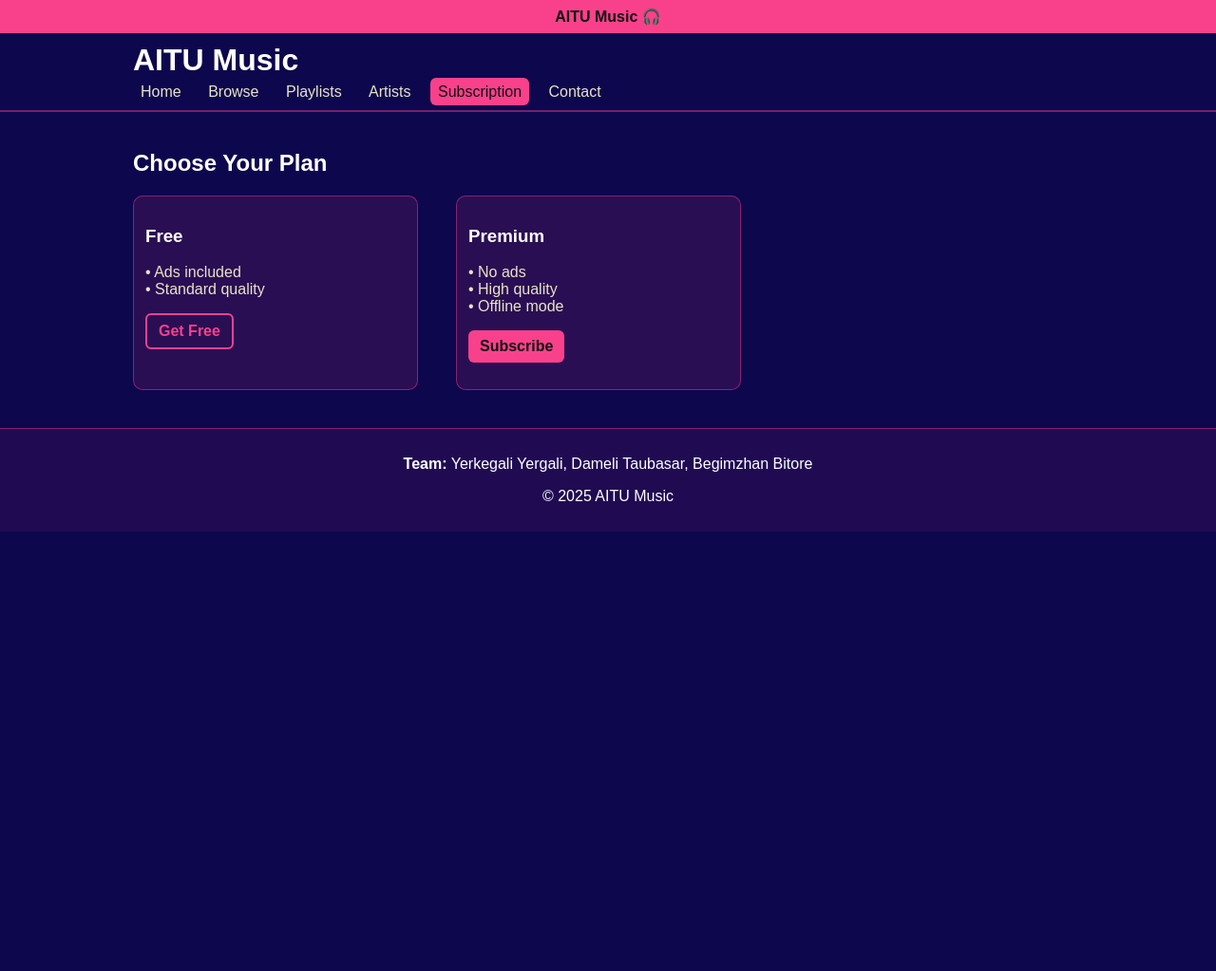
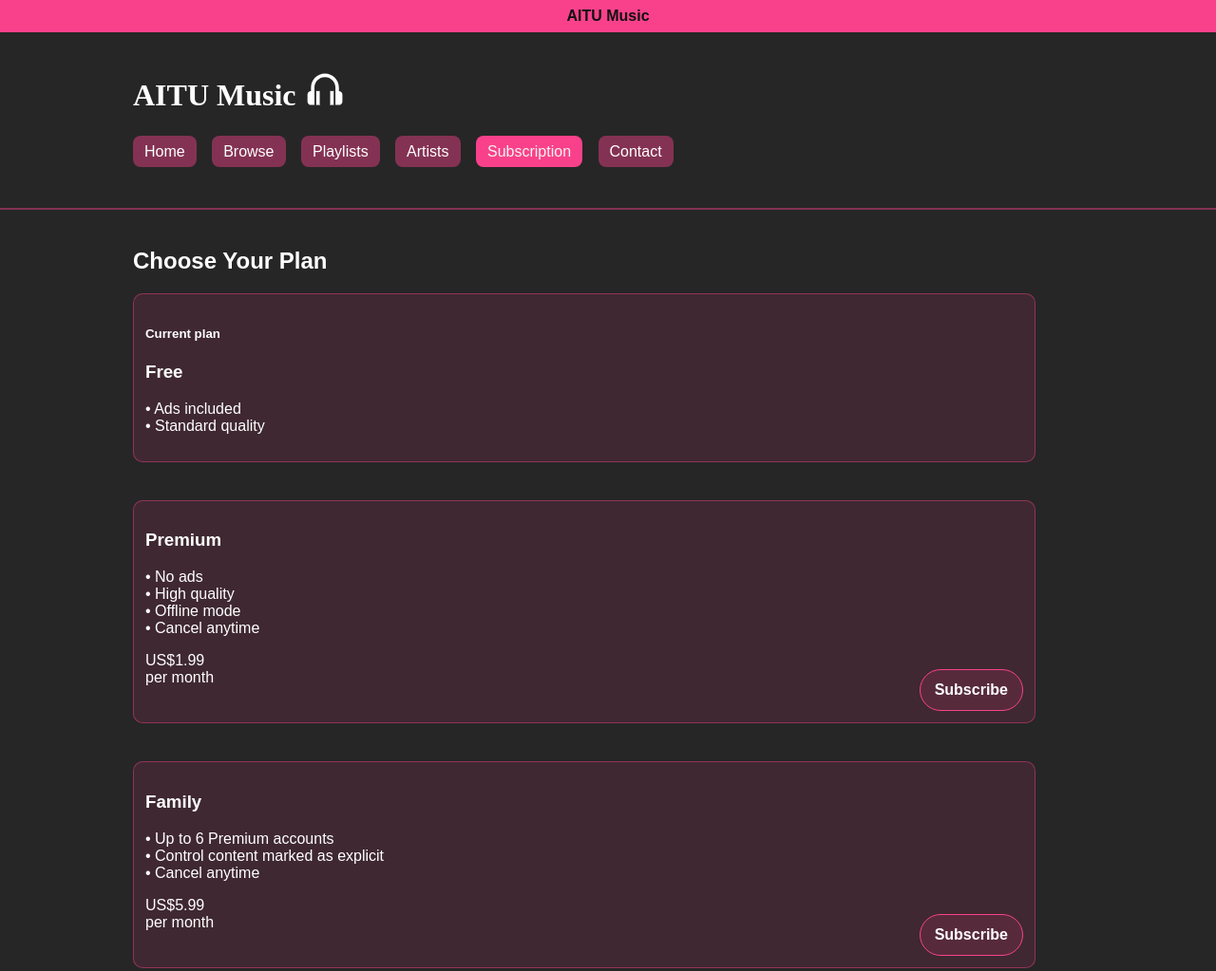
Before and after one commit to paranoia3/MusicStreaming, a plain HTML site: page subscription.html in a window 1280 px wide. Shown: the top 1023 px of the page at 95% size. Before the commit the page ends 800 px from the top, so only its background shows below. Drawn offline with Linux system fonts and the light colour scheme.

Commit message:
some color changes

```diff
--- a/css/style.css
+++ b/css/style.css
@@ -3,8 +3,8 @@
 body {
     margin: 0;
     font-family: Arial, sans-serif;
-    color: #ffffff;
-    background: #0d074d;
+    color: #ffff;
+    background: rgb(38, 38, 38);
 }
 
 a {
@@ -24,25 +24,33 @@ a:hover { text-decoration: underline; }
     text-align: center;
     padding: 8px 12px;
     font-weight: bold;
+    margin-bottom: 10px;
 }
 
 .header {
-    border-bottom: 1px solid rgba(249,65,139,0.45);
-    padding: 10px 0;
+    border-bottom: 1px solid #F9418B72;
+    padding: 10px;
+    padding-bottom: 50px;
 }
 
-.logo { margin: 0 0 6px; }
+.logo {
+    padding-bottom: 10px;
+    font-family: algerian;
+}
 
 .nav a {
-    margin-right: 8px;
-    padding: 6px 8px;
-    border-radius: 6px;
-    color: #e9e4c6;
+    margin-right: 12px;
+    padding: 8px 12px;
+    border-radius: 8px;
+    color: #ffff;
+    background: #F9418B72;
 }
 .nav a.active,
 .nav a:hover {
     background: #f9418b;
-    color: #111;
+    color: #f5f4ed;
+    text-decoration: none;
+    cursor: pointer;
 }
 
 .section {
@@ -53,21 +61,30 @@ a:hover { text-decoration: underline; }
     background: rgba(249,65,139,0.08);
 }
 
-.muted { color: #e9e4c6; }
+.muted { color: #ffff; }
 
 .btn {
     display: inline-block;
     background: #f9418b;
-    color: #111;
+    color: #ffff;
     padding: 8px 12px;
-    border-radius: 6px;
-    border: none;
+    border-radius: 8px;
+    border: 2px solid #f9418b;
     font-weight: bold;
+    cursor: pointer;
 }
 .btn.outline {
     background: transparent;
     color: #f9418b;
     border: 2px solid #f9418b;
+    margin: 12px;
+}
+.btn:hover {
+    color: white;
+    background: #ee2777;
+    text-decoration: none;
+    transform: translateY(-3px);
+    transition: transform .2s ease;
 }
 
 .cards {
@@ -77,11 +94,15 @@ a:hover { text-decoration: underline; }
 }
 
 .card {
-    background: rgba(249,65,139,0.12);
-    border: 1px solid rgba(249,65,139,0.45);
+    background: #F9418B1E;
+    border: 1px solid #F9418B72;
     border-radius: 10px;
     padding: 12px;
     width: 300px;
+}
+.card:hover {
+    transform: translateY(-5px);
+    transition: transform .2s ease;
 }
 
 .cover {
@@ -115,14 +136,52 @@ a:hover { text-decoration: underline; }
     margin: 6px 0 12px;
     border-radius: 6px;
     border: 1px solid rgba(249,65,139,0.45);
-    background: #1a1360;
-    color: #fff;
+    background: #F9418B1E;
+    color: #ffff;
 }
 
 .footer {
     border-top: 1px solid rgba(249,65,139,0.45);
     background: rgba(249,65,139,0.08);
     padding: 12px 0;
-    text-align: center;
+    text-align: left;
     margin-top: 20px;
 }
+
+.subscription {
+    background: #F9418B1E;
+    border: 1px solid #F9418B72;
+    border-radius: 10px;
+    padding: 12px;
+    width: 95%;
+}
+
+.sub {
+    display: inline-block;
+    background: #F9418B1E;
+    color: #ffff;
+    padding: 12px 15px;
+    border-radius: 25px;
+    border: 1px solid #f9418b;
+    font-weight: bold;
+    cursor: pointer;
+    float: right;
+}
+.sub:hover {
+    color: #ffff;
+    background: #ee2777;
+    text-decoration: none;
+    transform: scale(1.08);
+    transition: transform .2s ease;
+}
+
+.account {
+    width: 60px;
+    height: 60px;
+    border-radius: 50%;
+    object-fit: cover;
+    display: block;
+    margin-left: 100px;
+    border: 2px solid #f9418b;
+    float: right;
+}
--- a/subscription.html
+++ b/subscription.html
@@ -7,11 +7,11 @@
 </head>
 <body>
 
-<div id="top-banner">AITU Music 🎧</div>
+<div id="top-banner">AITU Music</div>
 
 <header class="header">
   <div class="container">
-    <h1 class="logo">AITU Music</h1>
+    <h1 class="logo">AITU Music <img src="images/headphone-alt-2.png"></h1>
     <nav class="nav">
       <a href="index.html">Home</a>
       <a href="browse.html">Browse</a>
@@ -28,16 +28,34 @@
     <div class="container">
       <h2>Choose Your Plan</h2>
       <div class="cards">
-        <article class="card">
+
+        <article class="subscription">
+          <h5>Current plan</h5>
           <h3>Free</h3>
           <p class="muted">• Ads included<br>• Standard quality</p>
-          <p><a class="btn outline" href="#">Get Free</a></p>
         </article>
-        <article class="card">
+
+        <article class="subscription">
           <h3>Premium</h3>
-          <p class="muted">• No ads<br>• High quality<br>• Offline mode</p>
-          <p><a class="btn" href="#">Subscribe</a></p>
+          <p class="muted">• No ads<br>• High quality<br>• Offline mode<br>• Cancel anytime </p>
+          <p>US$1.99<br> per month <a class="sub" href="#">Subscribe</a></p>
         </article>
+
+        <erticle class="subscription">
+          <h3>Family</h3>
+          <p class="muted">• Up to 6 Premium accounts<br>
+            • Control content marked as explicit<br>
+            • Cancel anytime</p>
+          <p>US$5.99<br> per month<a class="sub" href="#">Subscribe</a></p>
+        </erticle>
+
+        <article class="subscription">
+          <h3>Duo</h3>
+          <p class="muted">• 2 Premium accounts<br>
+            • Cancel anytime</p>
+          <p>US$7.49<br> per month<a class="sub" href="#">Subscribe</a></p>
+        </article>
+
       </div>
     </div>
   </section>
```
Also changed, not shown: artists.html (+8 -8 lines), browse.html (+2 -2 lines), contact.html (+2 -2 lines), index.html (+3 -2 lines), playlists.html (+7 -7 lines), images/eminem.jpeg (added), images/face-alt-3.png (added), images/headphone-alt-2.png (added), images/phonk.jpeg (added), images/piano-grand.png (added).
